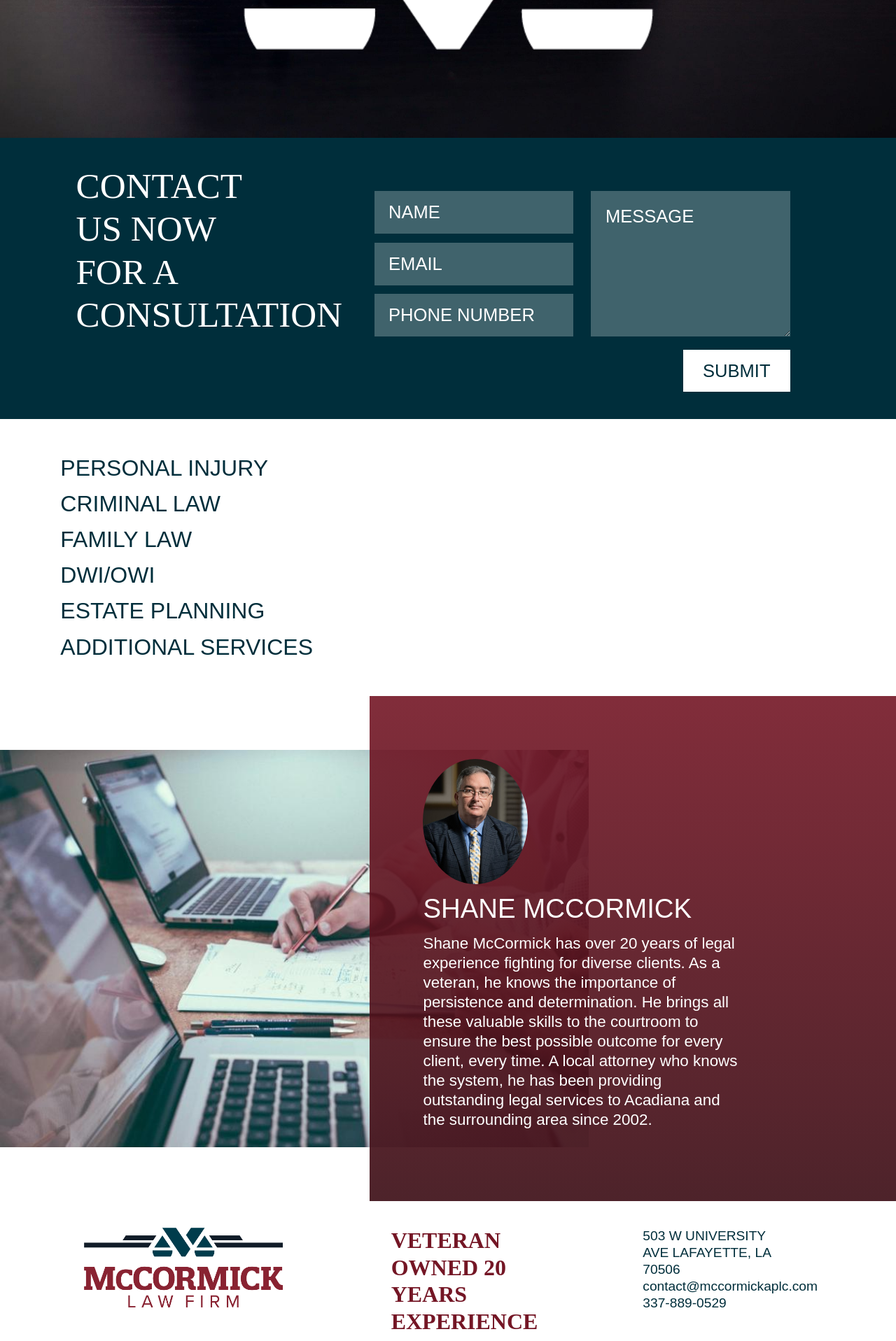
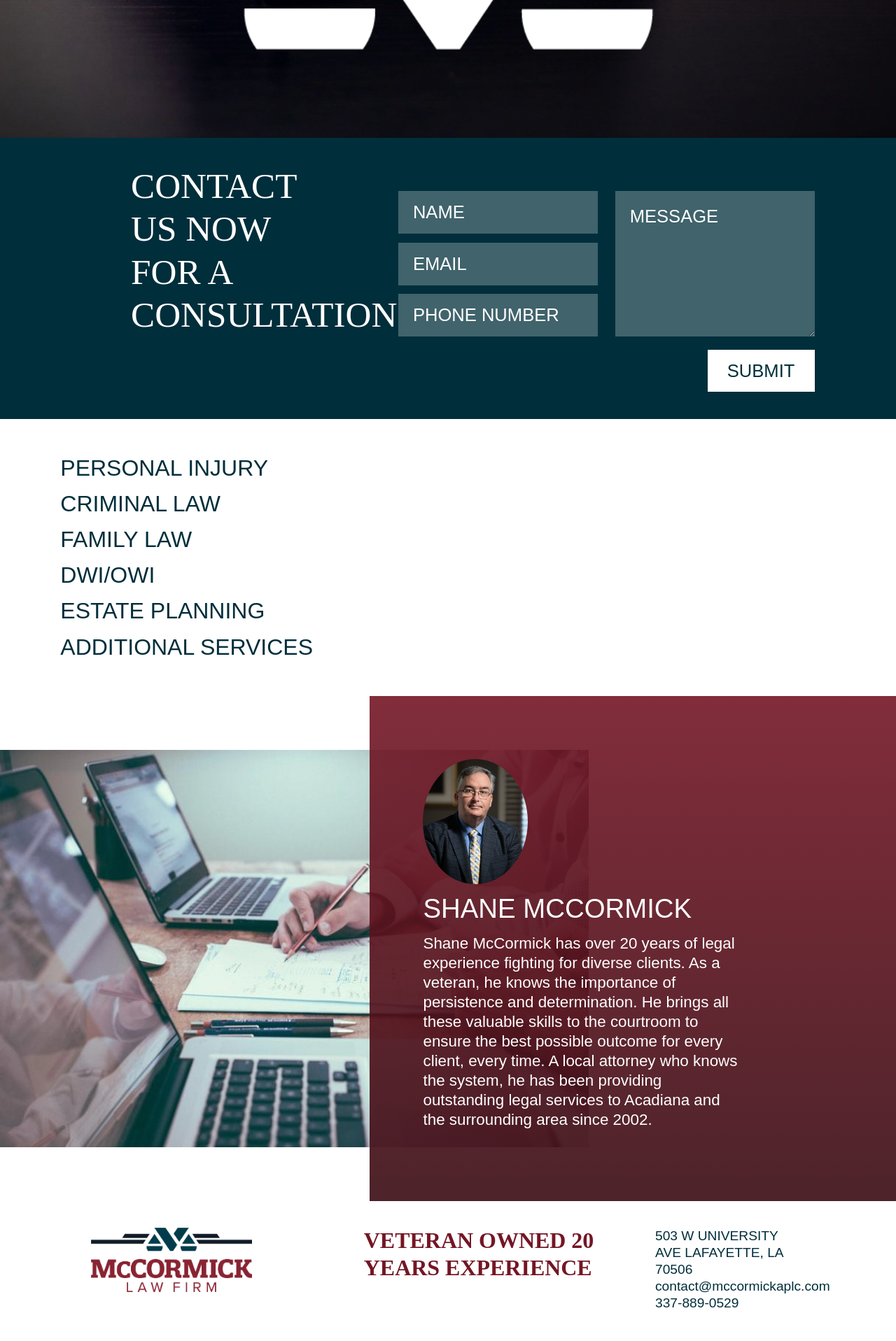
Before and after one commit to bscwebadmin/mccormickcc, a Jekyll site: the page built from index.html, in a window 1280 px wide. Shown: the part 860-2777 px from the top of the page at 70% size. Built offline with Jekyll 4.4.1, drawn with Linux system fonts in a browser that asks for light colours; nearby versions of some CDN libraries; some web fonts are replaced.

Commit message:
Finished reworking mobile nav for index.html, footer and index title resizing

```diff
--- a/_includes/footer.html
+++ b/_includes/footer.html
@@ -68,10 +68,10 @@
 
     <div class="container-fluid">
         <div class="d-none d-lg-block">
-            <div class="row justify-content-evenly px-5 me-0">
+            <div class="d-flex flex-row justify-content-evenly px-5 me-0">
                 {% if general_data.footer_logo_url %}
                 <div class="col-4 d-flex justify-content-center">
-                    <div class="col-12  col-xl-9">
+                    <div class="col-12  col-xl-7">
                         <img class="img-fluid" src="{{ general_data.footer_logo_url }}" alt="{{ general_data.site_title }}"/>
                     </div>
                 </div>
@@ -79,9 +79,9 @@
                 {% if general_data.address %}
                 {{ general_data.address.address }}
                 {% endif %}
-                <div class="col-4 d-flex justify-content-center">
-                    <div class="d-flex justify-content-center ">
-                        <h6 class=" text-primary col-10 col-lg-12 col-xl-8 fs-1">
+                <div class="col- d-flex justify-content-center">
+                    <div class="d-flex justify-content-center col-9 ">
+                        <h6 class=" text-primary col-10 col-lg-12 col-xl-11 fs-1">
                             VETERAN OWNED 20 YEARS EXPERIENCE
                         </h6>
                     </div>
--- a/index.html
+++ b/index.html
@@ -60,8 +60,8 @@
 </section>
 <section class="d-none d-lg-block px-5 px-lg-3 py-5 bg-success">
     <div class="d-flex flex-row justify-content-evenly">
-        <div class="d-flex col-4 col-xl-3 justify-content-lg-start justify-content-xl-end">
-            <h2 class="d-none d-xl-block text-white display-3 text-white text-uppercase col-11 mb-0 pt-lg-3 pt-xl-0">
+        <div class="d-flex col-4 col-xl-4 justify-content-lg-start justify-content-xl-end">
+            <h2 class="d-none d-xl-block text-white display-3 text-white text-uppercase col-11 col-xl-8 mb-0 pt-lg-3 pt-xl-0">
                 contact us now for a consultation </h2>
             <h2 class="d-none d-lg-block d-xl-none text-white display-4 text-white text-uppercase col-12 mb-0 pt-lg-3 pt-xl-0">
                 contact us now for a consultation </h2>
@@ -91,8 +91,8 @@
             </div>
         </div>
         <div class=" d-flex justify-content-center py-4 bg-success">
-            <div class="d-flex px-4 justify-content-md-center">
-                <h2 class="text-white display-3 text-white text-uppercase col-8 col-md-10">
+            <div class="d-flex px-5 justify-content-md-center">
+                <h2 class="text-white display-3 text-white text-uppercase col-8 col-md-10 px-1 px-sm-0">
                 contact us now for a consultation
                 </h2>
             </div>
@@ -175,95 +175,42 @@
 
 <!--MOBILE INFO NAV HERE-->
 
-<!--<section class="d-flex d-lg-none justify-content-center align-items-center py-5">-->
-<!--    <div class="d-flex flex-column">-->
-<!--        <div class="d-flex dropdown justify-content-center">-->
-<!--            <button class="btn btn-link dropdown-toggle fs-1 link-underline link-underline-opacity-0 text-uppercase f-weight-500 text-success" role="button" id="dropdownMenuButton" data-bs-toggle="dropdown" aria-expanded="false">-->
-<!--                Select a service-->
-<!--            </button>-->
-<!--            <div class="dropdown-menu border-0 py-0" aria-labelledby="dropdownMenuButton">-->
-<!--                <div class="accordion" id="accordionExample">-->
-<!--                    {% for item in page.service_section.services %}-->
-<!--                        <div class="accordion-item">-->
-<!--                            <h2 class="accordion-header" id="heading{{ forloop.index }}">-->
-<!--                                <button class="accordion-button collapsed" role="button" data-bs-toggle="collapse" data-bs-parent="accordionExample" data-bs-target="#collapseExample{{ forloop.index }}" aria-expanded="false" aria-controls="collapseExample{{ forloop.index }}">-->
-<!--                                    <h3 class="text-uppercase fs-2">{{ item.text }}</h3>-->
-<!--                                </button>-->
-<!--                            </h2>-->
-<!--                        </div>-->
-<!--                    {% endfor %}-->
-<!--                </div>-->
-<!--            </div>-->
-<!--        </div>-->
-<!--        <div class="d-flex justify-content-center">-->
-<!--            <div class="d-flex col-10 py-3">-->
-<!--                {% for item in page.service_section.services %}-->
-<!--                <div id="collapseExample{{ forloop.index }}" class="accordion-collapse collapse " aria-labelledby="heading{{ forloop.index }}" data-bs-parent="dropdownMenuButton">-->
-<!--                    <div class="d-flex accordion-header fs-2">{{ item.text }} </div>-->
-<!--                    <div class="d-flex accordion-body fs-4" style="text-align: justify">-->
-<!--                        {{ item.description }}-->
-<!--                    </div>-->
-<!--                </div>-->
-<!--                {% endfor %}-->
-<!--            </div>-->
-<!--        </div>-->
-<!--    </div>-->
-<!--</section>-->
-<!--<section class="d-flex d-lg-none justify-content-center align-items-center py-5">-->
-<!--    <div class="d-flex flex-column">-->
-<!--        <div class="d-flex dropdown justify-content-center">-->
-<!--            <button class="btn btn-link dropdown-toggle fs-1 link-underline link-underline-opacity-0 text-uppercase f-weight-500 text-success" role="button" id="dropdownMenuButton" data-bs-toggle="dropdown" aria-expanded="false">-->
-<!--                Select a service-->
-<!--            </button>-->
-<!--            <div class="dropdown-menu border-0 py-0" aria-labelledby="dropdownMenuButton">-->
-<!--                <div class="accordion" id="accordionExample">-->
-<!--                    {% for item in page.service_section.services %}-->
-<!--                        <div class="accordion-item">-->
-<!--                            <h2 class="accordion-header" id="heading{{ forloop.index }}">-->
-<!--                                <button class="accordion-button collapsed" type="button" data-bs-toggle="collapse" data-bs-target="#collapseExample{{ forloop.index }}" aria-expanded="false" aria-controls="collapseExample{{ forloop.index }}">-->
-<!--                                    <h3 class="text-uppercase fs-2">{{ item.text }}</h3>-->
-<!--                                </button>-->
-<!--                            </h2>-->
-<!--                            <div id="collapseExample{{ forloop.index }}" class="accordion-collapse collapse" aria-labelledby="heading{{ forloop.index }}" data-bs-parent="#accordionExample">-->
-<!--                                <div class="accordion-body fs-4" style="text-align: justify;">-->
-<!--                                    {{ item.description }}-->
-<!--                                </div>-->
-<!--                            </div>-->
-<!--                        </div>-->
-<!--                    {% endfor %}-->
-<!--                </div>-->
-<!--            </div>-->
-<!--        </div>-->
-<!--    </div>-->
-<!--</section>-->
-
-<section class="d-flex d-lg-none justify-content-center align-items-center py-5">
-    <div class="d-flex flex-column">
-        <div class="d-flex dropdown-center justify-content-center">
-            <button class="btn btn-link dropdown-toggle link-underline-info text-uppercase f-weight-500 text-success font-size-2-rem" type="button" role="button" id="dropdownMenuButton" data-bs-toggle="dropdown" aria-expanded="false">
-                Select a service
-            </button>
-            <div class="dropdown-menu border-0 py-0" aria-labelledby="dropdownMenuButton">
-                <div class="accordion accordion-index-info" id="accordionExample">
-                    {% for item in page.service_section.services %}
-                        <div class="accordion-item">
-                            <h2 class="accordion-header" id="heading{{ forloop.index }}">
-                                <button class="accordion-button collapsed" type="button" data-bs-toggle="collapse" data-bs-target="#collapseExample{{ forloop.index }}" aria-expanded="false" aria-controls="collapseExample{{ forloop.index }}">
-                                    <h3 class="text-uppercase font-size-2-rem">{{ item.text }}</h3>
-                                </button>
-                            </h2>
-                        </div>
-                    {% endfor %}
+<section class="d-flex d-lg-none justify-content-center align-items-center pt-4 pb-1">
+    <div class="d-flex flex-column col-10 col-md-10">
+        <!-- Bootstrap Navbar -->
+        <nav class="navbar navbar-light bg-light col-12 justify-content-md-start bg-transparent border-bottom border-top">
+            <div class="d-flex col-md-7 mx- mx-md-0 px-0 pb-2">
+                <button class="navbar-toggler d-flex px-0 py-0 border-0 flex-grow-1" type="button" data-bs-toggle="collapse" data-bs-target="#navbarContent" aria-controls="navbarContent" aria-expanded="false" aria-label="Toggle navigation" style="color: transparent;">
+                    <span class="d-flex text-uppercase text-success display-4  col-md-12 col-12 justify-content-md-evenly justify-content-evenly f-weight-500 pe-md-3" id="service-title">Select a service</span>
+                    <span class="d-flex col-md-7 justify-content-end align-self-center col-2 "><i class="d-flex justify-content-end fa-solid fa-caret-down fa-2xl text-success"></i></span>
+                </button>
+            </div>
+            <div class="collapse navbar-collapse" id="navbarContent">
+                <div class="d-flex justify-content-center col-md-12 col-12 pe-2">
+                    <ul class="navbar-nav col-12 col-md-11 px-3 px-md-2">
+                        {% for item in page.service_section.services %}
+                        <li class="{% if forloop.index == 1 %} nav-item pt-5 {% else %} nav-item {% endif %}">
+                            <a class="nav-link" href="#collapseExample{{ forloop.index }}" data-bs-toggle="collapse" aria-expanded="false" aria-controls="collapseExample{{ forloop.index }}">
+                                <h3 class="text-uppercase f-weight-500 display-5 text-info">{{ item.text }}</h3>
+                            </a>
+                        </li>
+                        {% endfor %}
+                    </ul>
                 </div>
             </div>
-        </div>
-        <div class="d-flex justify-content-center">
-            <div class="d-flex col-10 py-3">
+        </nav>
+
+        <!-- Info Section -->
+        <div class="d-flex justify-content-center mt-3 " id="infoContainer">
+            <div class="d-flex col-12 col-md-11 px-1 px-3 px-md-2 pt-0">
                 {% for item in page.service_section.services %}
-                <div id="collapseExample{{ forloop.index }}" class="accordion-collapse collapse" aria-labelledby="heading{{ forloop.index }}">
-                    <h3 class="d-flex font-size-2-rem f-weight-500 pb-4 text-uppercase">{{ item.text }} </h3>
-                    <div class="d-flex accordion-body font-size-2-rem  f-weight-500" style="text-align: justify">
+                <div id="collapseExample{{ forloop.index }}" class="accordion-collapse collapse" aria-labelledby="heading{{ forloop.index }}" data-bs-parent="#infoContainer">
+                    <h3 class="d-flex display-5 f-weight-500 pb-4 text-uppercase">{{ item.text }}</h3>
+                    <div class="d-flex accordion-body font-size-2-rem f-weight-500" style="text-align: justify">
                         {{ item.description }}
+                    </div>
+                    <div class="d-flex py-4">
+                        <a href="{{ item.url }}" class="btn btn-primary btn-lg f-weight-500 rounded-0 learn-more-btn px-5 fs-2 py-3" role="button">LEARN MORE</a>
                     </div>
                 </div>
                 {% endfor %}
@@ -394,11 +350,11 @@
                 </div>
             </div>
             <div class="d-flex flex-column px-4">
-                <div class="d-flex justify-content-start col-12 px-2 ">
-                    <div class="col-12 col-md-9 d-flex justify-content-start justify-content-md-center text-white display-2 py-3"> SHANE MCCORMICK</div>
+                <div class="d-flex justify-content-center col-12 px- px-md-0">
+                    <div class="col-11 col-md-9 d-flex justify-content-start justify-content-md-center text-white display-2 py-3 mx-md-4 px-0"> SHANE MCCORMICK</div>
                 </div>
-                <div class="d-flex justify-content-center">
-                    <div class="col-12 col-md-10  px-md-0 d-flex justify-content-center text-white px-2">
+                <div class="d-flex justify-content-center px-1">
+                    <div class="col-12 col-md-10  px-md-3 d-flex justify-content-center text-white px-3">
                         <p class="editable font-size-2-rem" style="text-align: justify">
                             Shane McCormick has over 20 years of legal experience fighting for diverse clients. As a veteran, he knows the importance of persistence and determination. He brings all these valuable skills to the courtroom to ensure the best possible outcome for every client, every time. A local attorney who knows the system, he has been providing outstanding legal services to Acadiana and the surrounding area since 2002.
                         </p>
@@ -406,7 +362,7 @@
                 </div>
                 <div class="d-flex col-6 px-md-0 col-md-12 mx-md-4 py-0">
                     <div class="col-12 d-flex justify-content-start px-2 px-md-3 py-3">
-                        <div class="col-12 pb-3 col-md-4 col-lg-7 px-md-5" >
+                        <div class="col-12 pb-3 col-md-4 col-lg-7 px-md-5 mx-3" >
                             <a href="/about" class="d-flex btn btn-primary btn-lg rounded-0 learn-more-white-btn fs-3 fw-semibold justify-content-center py-3" role="button">LEARN MORE</a>
                         </div>
                     </div>
```
Also changed, not shown: other parts of index.html (+31 -22 lines), assets/css/bootstrap.min.css.
